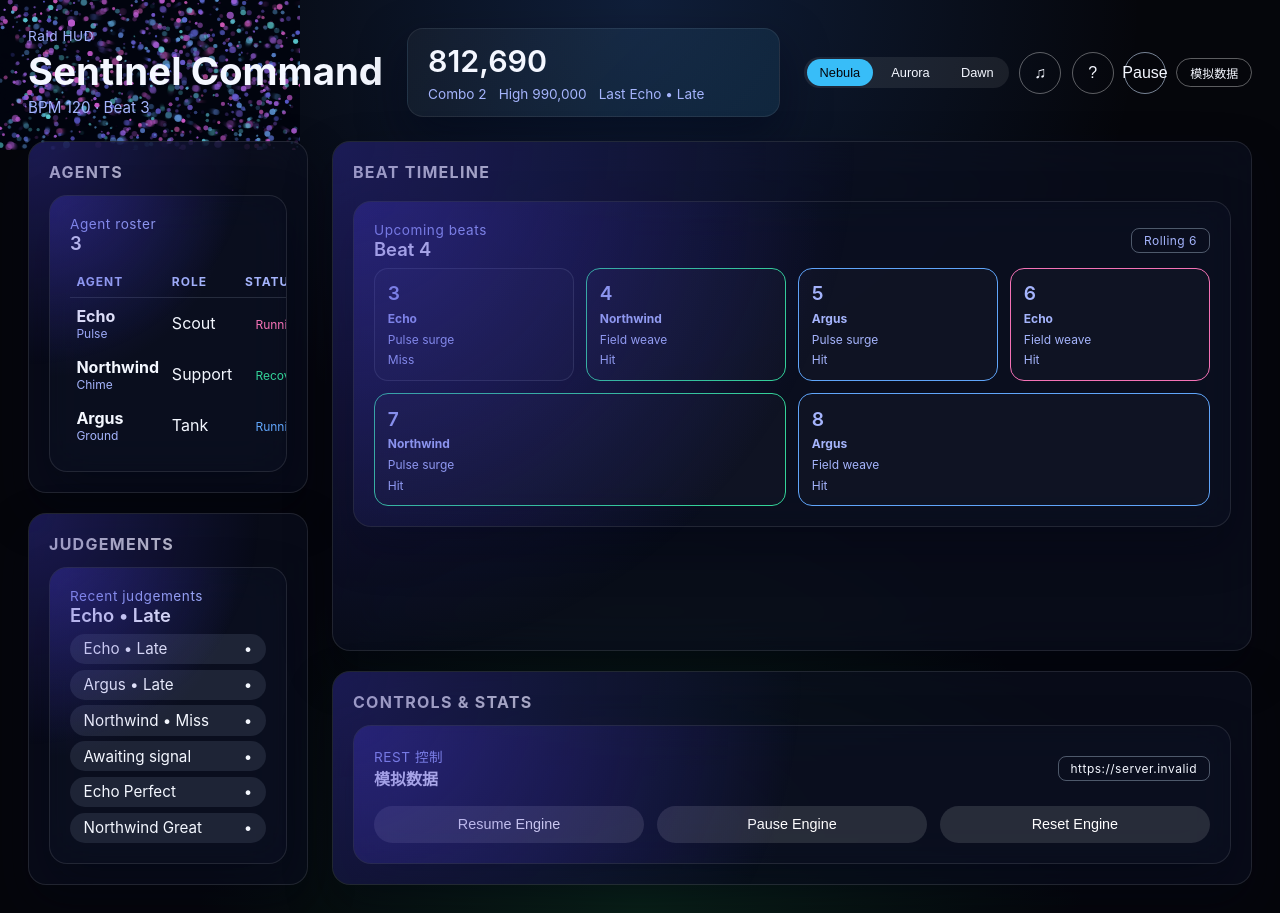
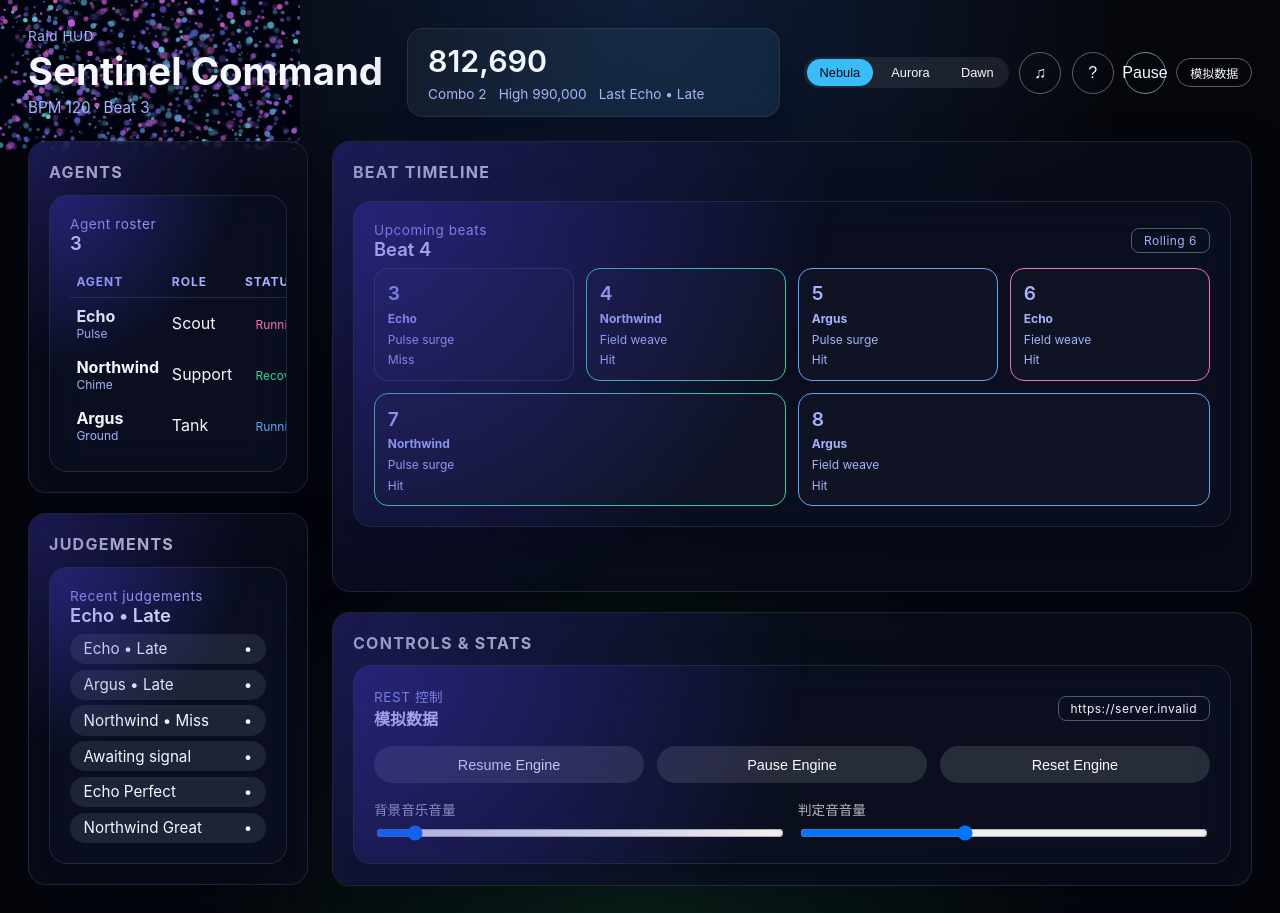
Before and after one commit to kiku-LYXQ/openclaw-multiagent, a React (Vite) app in the folder client/: page / in a window 1280 px wide. Built offline with nearby package versions, Linux system fonts and the light colour scheme; no server answers.

Commit message:
feat: add volume sliders

```diff
--- a/client/src/App.tsx
+++ b/client/src/App.tsx
@@ -152,6 +152,8 @@ export function App() {
   const [pauseOpen, setPauseOpen] = useState(false);
   const [controlMessage, setControlMessage] = useState<string>("");
   const [musicEnabled, setMusicEnabled] = useState(false);
+  const [backgroundVolume, setBackgroundVolume] = useState(0.08);
+  const [judgementVolume, setJudgementVolume] = useState(0.4);
   const [beatPulse, setBeatPulse] = useState(0);
   const lastBeatRef = useRef<number>(gameState.current_beat);
   const beatTimerRef = useRef<number>();
@@ -274,7 +276,7 @@ export function App() {
         source = oscillator;
       }
       musicNodesRef.current = { gain, source };
-      gain.gain.setTargetAtTime(0.08, ctx.currentTime, 0.2);
+      gain.gain.setTargetAtTime(backgroundVolume, ctx.currentTime, 0.2);
     };
     startAmbient();
     return () => {
@@ -293,7 +295,7 @@ export function App() {
     const { agent, judgement } = parseJudgementLabel(label);
     const buffer = await loadInstrumentSample(ctx, agent);
     const now = ctx.currentTime;
-    const amplitude = judgement.includes("Perfect") ? 0.3 : judgement.includes("Miss") ? 0.12 : 0.18;
+    const amplitude = (judgement.includes("Perfect") ? 0.3 : judgement.includes("Miss") ? 0.12 : 0.18) * judgementVolume;
     if (buffer) {
       const source = ctx.createBufferSource();
       source.buffer = buffer;
@@ -429,6 +431,11 @@ export function App() {
     }
   }, [connection]);
 
+  const handleVolumeChange = (background: number, judgement: number) => {
+    setBackgroundVolume(background);
+    setJudgementVolume(judgement);
+  };
+
   const sendControl = async (action: string) => {
     setControlMessage("发送中...");
     try {
@@ -517,6 +524,8 @@ export function App() {
               statusMessage={controlMessage}
               onControl={sendControl}
               controls={CONTROL_BUTTONS}
+              volumeSettings={{ background: backgroundVolume, judgement: judgementVolume }}
+              onVolumeChange={handleVolumeChange}
             />
           </section>
         </main>
--- a/client/src/components/ControlPanel.tsx
+++ b/client/src/components/ControlPanel.tsx
@@ -6,9 +6,14 @@ interface ControlPanelProps {
   onControl: (action: string) => Promise<void>;
   controlBase: string;
   controls: Array<{ label: string; action: string }>;
+  volumeSettings: {
+    background: number;
+    judgement: number;
+  };
+  onVolumeChange: (background: number, judgement: number) => void;
 }
 
-export function ControlPanel({ connection, statusMessage, onControl, controlBase, controls }: ControlPanelProps) {
+export function ControlPanel({ connection, statusMessage, onControl, controlBase, controls, volumeSettings, onVolumeChange }: ControlPanelProps) {
   return (
     <div className="panel control-panel">
       <div className="hud-banner">
@@ -32,6 +37,28 @@ export function ControlPanel({ connection, statusMessage, onControl, controlBase
           </button>
         ))}
       </div>
+      <div className="volume-grid">
+        <label>背景音乐音量
+          <input
+            type="range"
+            min="0"
+            max="1"
+            step="0.01"
+            value={volumeSettings.background}
+            onChange={(event) => onVolumeChange(parseFloat(event.target.value), volumeSettings.judgement)}
+          />
+        </label>
+        <label>判定音音量
+          <input
+            type="range"
+            min="0"
+            max="1"
+            step="0.01"
+            value={volumeSettings.judgement}
+            onChange={(event) => onVolumeChange(volumeSettings.background, parseFloat(event.target.value))}
+          />
+        </label>
+      </div>
       {statusMessage && <p className="control-status">{statusMessage}</p>}
     </div>
   );
--- a/client/src/styles.css
+++ b/client/src/styles.css
@@ -436,3 +436,22 @@ body {
 .control-card .hud-banner {
   margin-bottom: 1rem;
 }
+
+
+.volume-grid {
+  display: grid;
+  grid-template-columns: repeat(2, minmax(0, 1fr));
+  gap: 0.75rem;
+  margin-top: 1rem;
+}
+
+.volume-grid label {
+  display: flex;
+  flex-direction: column;
+  font-size: 0.85rem;
+  color: rgba(255, 255, 255, 0.7);
+}
+
+.volume-grid input[type="range"] {
+  margin-top: 0.35rem;
+}
```
